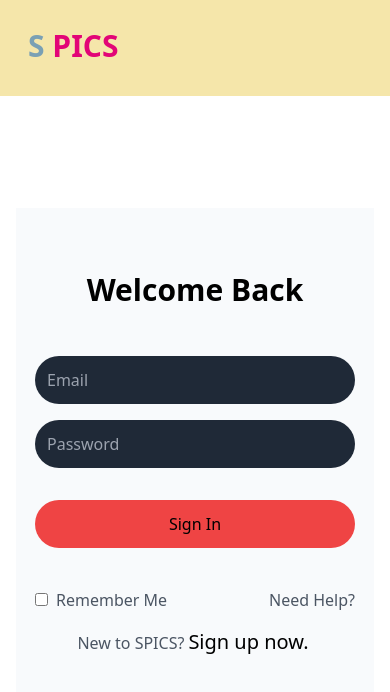
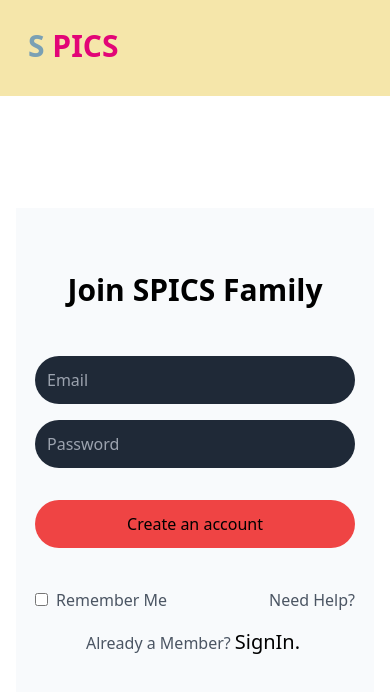
Before and after one commit to RishabNegi1/SPICS, a React (Create React App) app: page /join in a window 390 px wide. Shown: the top 692 px of the page. Built offline with nearby package versions, Linux system fonts and the light colour scheme; some icons are missing.

Commit message:
added join page

```diff
--- a/src/App.js
+++ b/src/App.js
@@ -5,6 +5,7 @@ import Main from './Components/Main';
 import Navbar from './Components/Navbar';
 import Upload from './Pages/Upload';
 import Login from './Pages/Login';
+import Join from './Pages/Join';
 
 function App() {
   const [uploadedPhotos, setUploadedPhotos] = useState([]);
@@ -16,9 +17,10 @@ function App() {
     <div className="App">
        <BrowserRouter>
       <Navbar/>
-      <Login path='login'/>
       <Routes>
       <Route path='/' element={<Main photos= {uploadedPhotos}/>}/>
+      <Route path='/login' element={<Login/>}/>
+      <Route path='/join' element={<Join/>}/>
       <Route path='/up' element={<Upload onPhotoAdd={handlePhotoAdd}/>} />
       </Routes>
 
--- /dev/null
+++ b/src/Pages/Join.js
@@ -0,0 +1,48 @@
+import React from 'react'
+
+const Join = () => {
+  return (
+    <div className=' w-full h-screen'>
+    <img
+      className=' hidden sm:block absolute w-full h-screen object-cover'
+       src="https://images.pexels.com/photos/383568/pexels-photo-383568.jpeg?auto=compress&cs=tinysrgb&w=1260&h=750&dpr=1"
+       alt='/' />
+       <div className=' fixed w-full px-4 py-28 z-50'>
+        <div className=' max-w-[400px] h-[550px] mx-auto bg-slate-50 text-black'>
+         <div className=' max-w-[320px] mx-auto py-16'>
+           <h1 className=' text-3xl font-bold'>Join SPICS Family</h1>
+           <form className=' w-full my-6 flex flex-col py-4'>
+            <input
+             className=' p-3 my-2 bg-gray-800 text-white rounded-3xl'
+             type="email"
+             placeholder='Email'
+             autoComplete='email'/>
+            <input
+             className=' p-3 my-2 bg-gray-800 text-white rounded-3xl'
+             type="password"
+             placeholder='Password'
+             autoComplete='email'/>
+             <button className=' my-6 py-3 bg-red-500 rounded-3xl cursor-pointer'>Create an account</button>
+             <div className=' my-4 flex justify-between items-center text-base text-gray-600'>
+             <p>
+              <input
+               className=' mr-2'
+               type='checkbox'/>Remember Me</p>
+             <p className='  '>Need Help?</p>
+             </div>
+
+             <p
+              className=' text-base text-gray-600'>
+              Already a Member?
+              <button className=' text-xl text-black mx-1'>SignIn.</button>
+              </p>
+
+           </form>
+         </div>
+        </div>
+       </div>
+    </div>
+  )
+}
+
+export default Join
```
